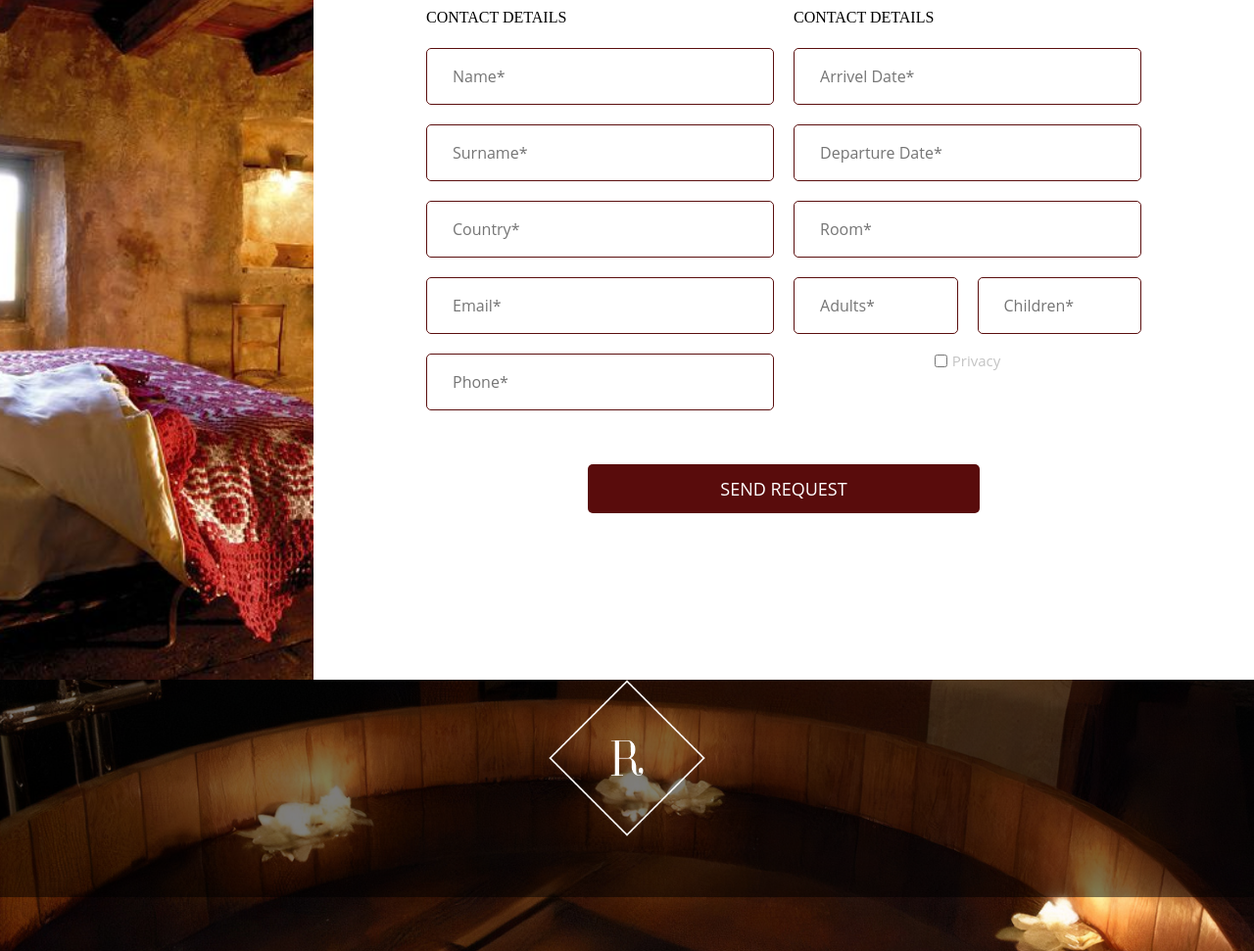
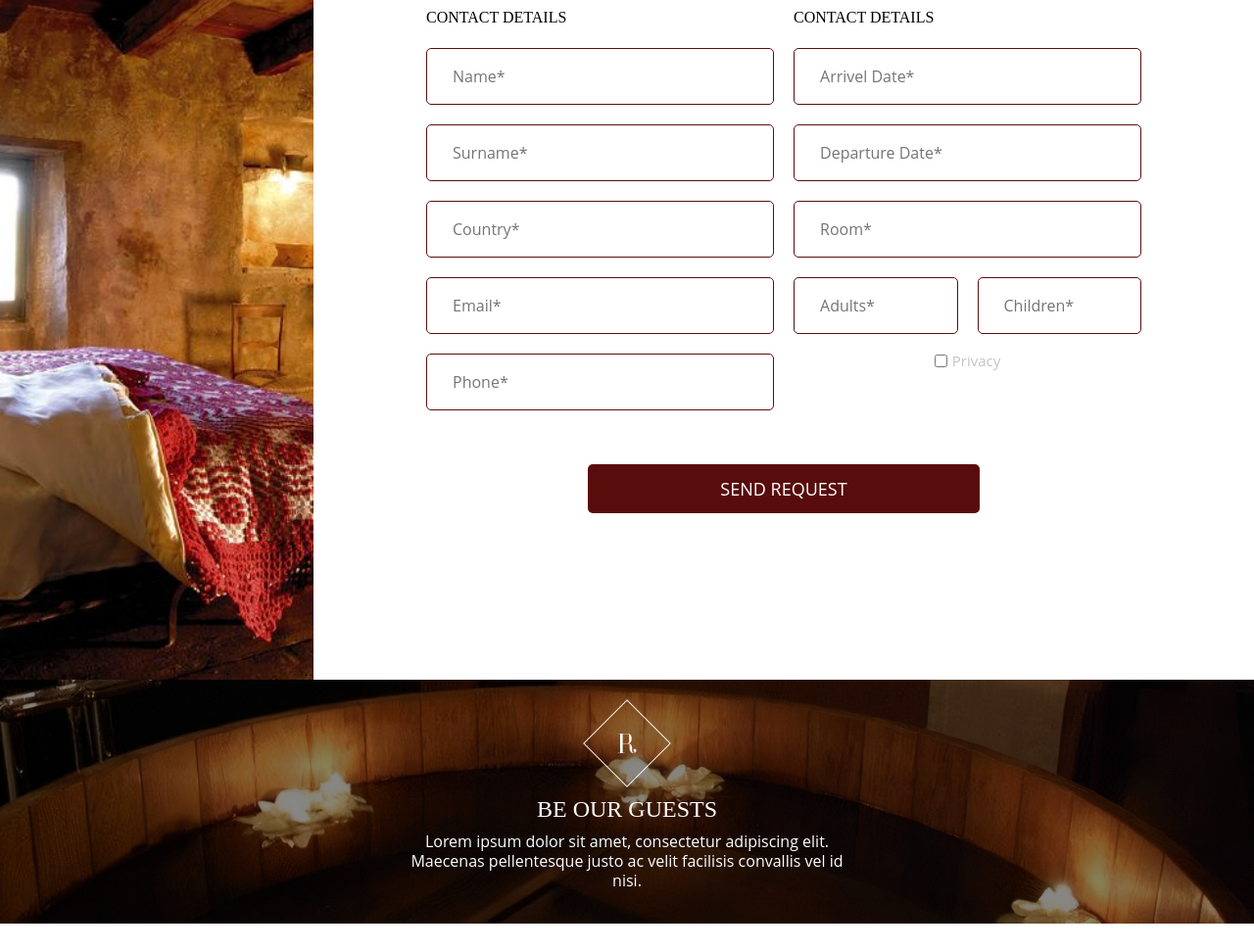
Before and after one commit to Responsive-Websites/Richplace, a website: page src/index.html in a window 1280 px wide. Shown: the part 3969-4940 px from the top of the page at 98% size. After the commit the page ends 4912 px from the top, so only its background shows below. Drawn offline with nearby package versions, Linux system fonts and the light colour scheme; files that its build step writes are made by us from their sources; files whose address does not match are found by name.

Commit message:
Added guests block

```diff
--- a/gulp/version.json
+++ b/gulp/version.json
@@ -1,3 +1,3 @@
 {
-    "main": "20220510184430"
+    "main": "20220511131257"
 }
--- a/src/html/main.html
+++ b/src/html/main.html
@@ -320,7 +320,7 @@
         pellentesque justo ac velit facilisis convallis vel id nisi.
       </p>
       <div class="item__image ibg">
-        <img src="@img/guests.jpg" alt="" />
+        <img src="@img/guests.png" alt="" />
       </div>
     </a>
   </div>
--- a/src/scss/parts/main.scss
+++ b/src/scss/parts/main.scss
@@ -740,24 +740,91 @@
 
   &__item {
     padding-bottom: 19.45%;
+
+    @media screen and (max-width: 645px) {
+      padding-bottom: 33%;
+    }
     .item {
       &__icon {
         position: absolute;
 
         width: 100%;
-        height: 80%;
+        height: 29%;
         display: flex;
         justify-content: center;
         align-items: flex-start;
         z-index: 1;
         opacity: 1;
         visibility: visible;
+        top: 50px;
+        background-color: none;
+        background: none;
+        img {
+          width: 90px;
+          @media screen and (max-width: 1218px) {
+            width: 60px;
+          }
+        }
+
+        @media screen and (max-width: 1505px) {
+          top: 20px;
+        }
+        @media screen and (max-width: 1218px) {
+          top: 10px;
+        }
       }
 
       &__title {
+        position: absolute;
+
+        width: 100%;
+        height: 8%;
+        display: flex;
+        justify-content: center;
+        align-items: flex-start;
+        z-index: 1;
+        top: 170px;
+        font-family: 'Playfair Display';
+        font-size: 24px;
+        color: #ffffff;
+        text-transform: uppercase;
+        @media screen and (max-width: 1505px) {
+          top: 120px;
+        }
+        @media screen and (max-width: 1218px) {
+          top: 80px;
+          font-size: 18px;
+        }
       }
 
       &__text {
+        position: absolute;
+
+        width: 450px;
+        left: 50%;
+        transform: translate(-50%, -50%);
+        height: 20%;
+        display: flex;
+        justify-content: center;
+        align-items: flex-start;
+        z-index: 1;
+        top: 250px;
+
+        color: #ffffff;
+        text-align: center;
+        font-size: 16px;
+        line-height: 20px;
+
+        @media screen and (max-width: 1505px) {
+          top: 180px;
+        }
+        @media screen and (max-width: 1218px) {
+          top: 130px;
+          font-size: 14px;
+        }
+        @media screen and (max-width: 834px) {
+          display: none;
+        }
       }
 
       &__image {
```
Also changed, not shown: dist/css/style.css, dist/css/style.min.css, dist/img/9.jpg (deleted), dist/img/guests.png (added), dist/index.html, src/img/guests.png (added).
